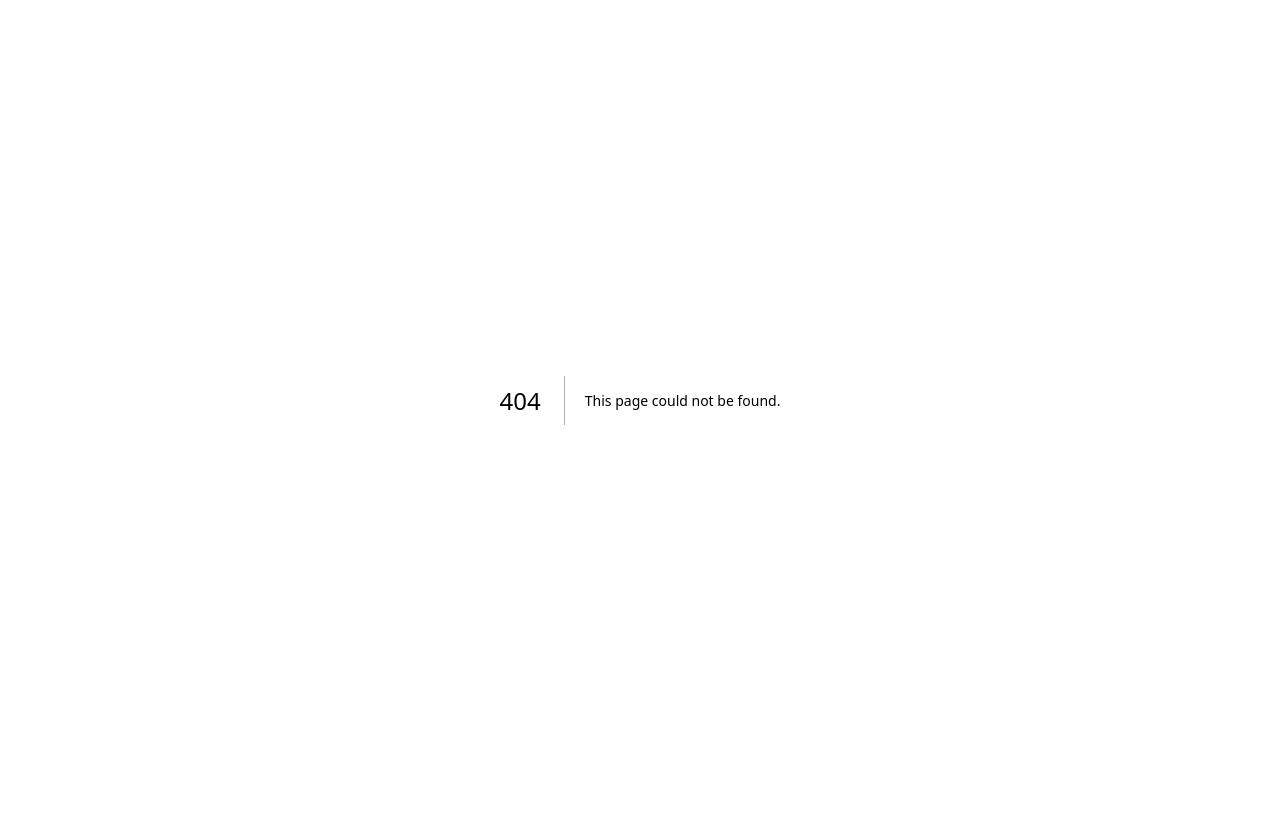
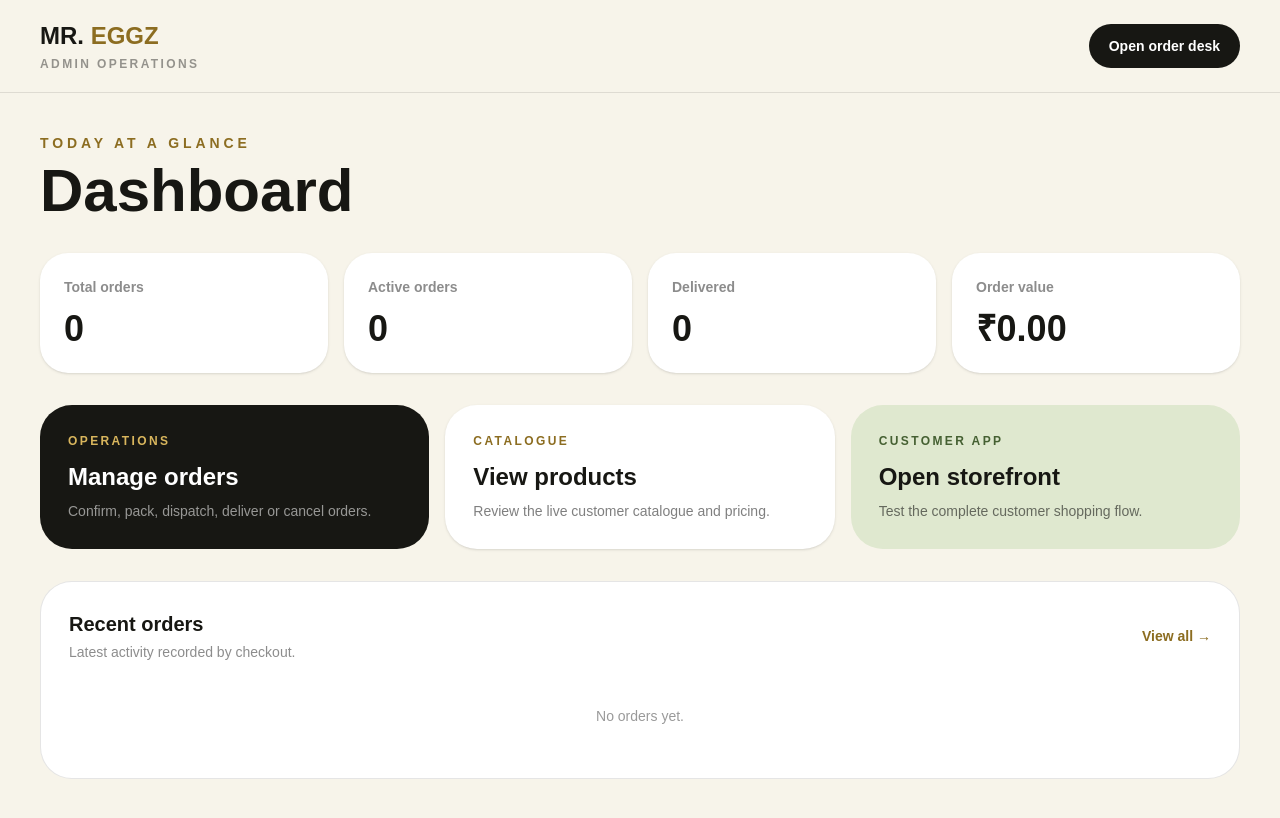
Before and after one commit to abhishek21lift-oss/mr.eggz, a Next.js app: page /admin in a window 1280 px wide. Before the commit this address had no page. Built offline with nearby package versions, Linux system fonts and the light colour scheme.

Commit message:
feat: add admin operations dashboard home

```diff
--- /dev/null
+++ b/app/admin/page.tsx
@@ -0,0 +1,32 @@
+"use client";
+
+import { useEffect, useMemo, useState } from "react";
+import { readOrders, type Order } from "../../lib/order";
+
+export default function AdminDashboard() {
+  const [orders, setOrders] = useState<Order[]>([]);
+  useEffect(() => setOrders(readOrders()), []);
+
+  const revenue = useMemo(() => orders.filter((o) => o.status !== "CANCELLED").reduce((sum, o) => sum + o.total, 0), [orders]);
+  const active = orders.filter((o) => !["DELIVERED", "CANCELLED"].includes(o.status)).length;
+  const delivered = orders.filter((o) => o.status === "DELIVERED").length;
+
+  return (
+    <main className="min-h-screen bg-[#f7f4ea] text-[#171713]">
+      <header className="border-b border-black/10 bg-[#f7f4ea] px-6 py-5 md:px-10"><div className="mx-auto flex max-w-7xl items-center justify-between"><div><a href="/" className="text-2xl font-black">MR. <span className="text-[#8c6d21]">EGGZ</span></a><p className="mt-1 text-xs font-bold uppercase tracking-[.2em] text-black/40">Admin operations</p></div><a href="/admin/orders" className="rounded-full bg-[#171713] px-5 py-3 text-sm font-black text-white">Open order desk</a></div></header>
+      <section className="mx-auto max-w-7xl px-6 py-10 md:px-10">
+        <p className="text-sm font-black uppercase tracking-[.28em] text-[#8c6d21]">Today at a glance</p>
+        <h1 className="mt-2 text-5xl font-black md:text-6xl">Dashboard</h1>
+        <div className="mt-8 grid gap-4 sm:grid-cols-2 lg:grid-cols-4">
+          {[["Total orders", orders.length], ["Active orders", active], ["Delivered", delivered], ["Order value", `₹${revenue.toFixed(2)}`]].map(([label,value]) => <div key={String(label)} className="rounded-[1.75rem] bg-white p-6 shadow-sm"><p className="text-sm font-bold text-black/45">{label}</p><p className="mt-3 text-4xl font-black">{value}</p></div>)}
+        </div>
+        <div className="mt-8 grid gap-4 md:grid-cols-3">
+          <a href="/admin/orders" className="rounded-[2rem] bg-[#171713] p-7 text-white transition hover:-translate-y-1"><p className="text-xs font-black uppercase tracking-[.2em] text-[#d9b65d]">Operations</p><h2 className="mt-3 text-2xl font-black">Manage orders</h2><p className="mt-2 text-sm text-white/55">Confirm, pack, dispatch, deliver or cancel orders.</p></a>
+          <a href="/products" className="rounded-[2rem] bg-white p-7 shadow-sm transition hover:-translate-y-1"><p className="text-xs font-black uppercase tracking-[.2em] text-[#8c6d21]">Catalogue</p><h2 className="mt-3 text-2xl font-black">View products</h2><p className="mt-2 text-sm text-black/50">Review the live customer catalogue and pricing.</p></a>
+          <a href="/" className="rounded-[2rem] bg-[#dfe8cf] p-7 transition hover:-translate-y-1"><p className="text-xs font-black uppercase tracking-[.2em] text-[#456032]">Customer app</p><h2 className="mt-3 text-2xl font-black">Open storefront</h2><p className="mt-2 text-sm text-black/55">Test the complete customer shopping flow.</p></a>
+        </div>
+        <div className="mt-8 rounded-[2rem] border border-black/10 bg-white p-7"><div className="flex items-center justify-between"><div><h2 className="text-xl font-black">Recent orders</h2><p className="mt-1 text-sm text-black/45">Latest activity recorded by checkout.</p></div><a href="/admin/orders" className="text-sm font-black text-[#8c6d21]">View all →</a></div><div className="mt-5 space-y-3">{orders.slice(0,5).map((order) => <div key={order.id} className="flex flex-col justify-between gap-2 rounded-2xl bg-[#f7f4ea] p-4 sm:flex-row sm:items-center"><div><strong>{order.id}</strong><p className="text-xs text-black/45">{order.customer.name} · {order.items.length} line items</p></div><div className="flex items-center gap-4"><strong>₹{order.total.toFixed(2)}</strong><span className="rounded-full bg-white px-3 py-1 text-[10px] font-black uppercase">{order.status.replaceAll("_"," ")}</span></div></div>)}{orders.length === 0 && <p className="py-6 text-center text-sm text-black/40">No orders yet.</p>}</div></div>
+      </section>
+    </main>
+  );
+}
```
